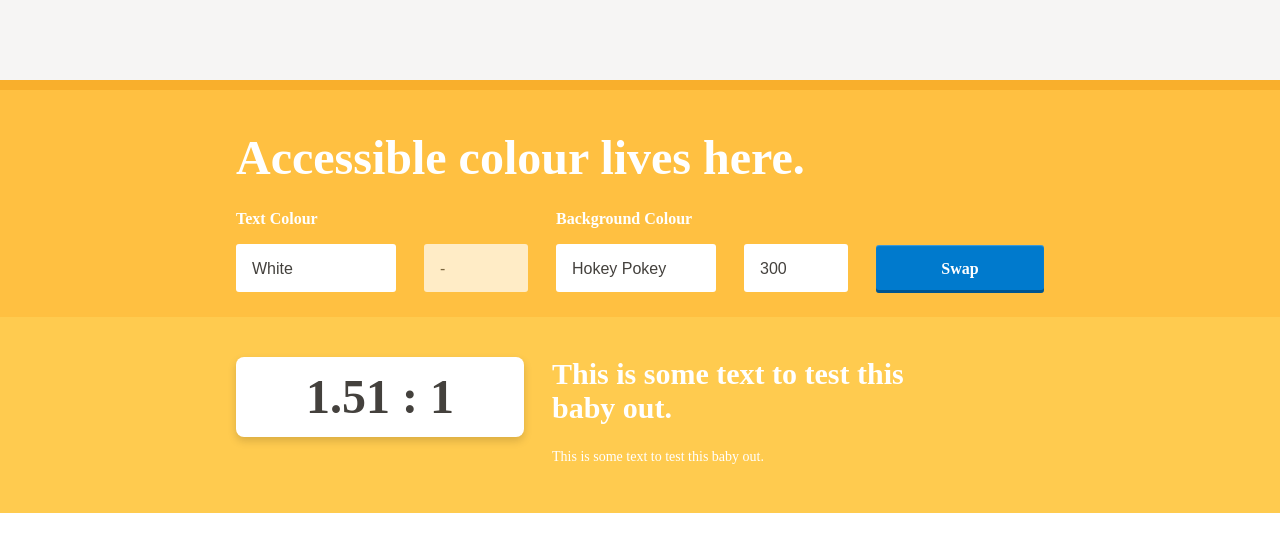
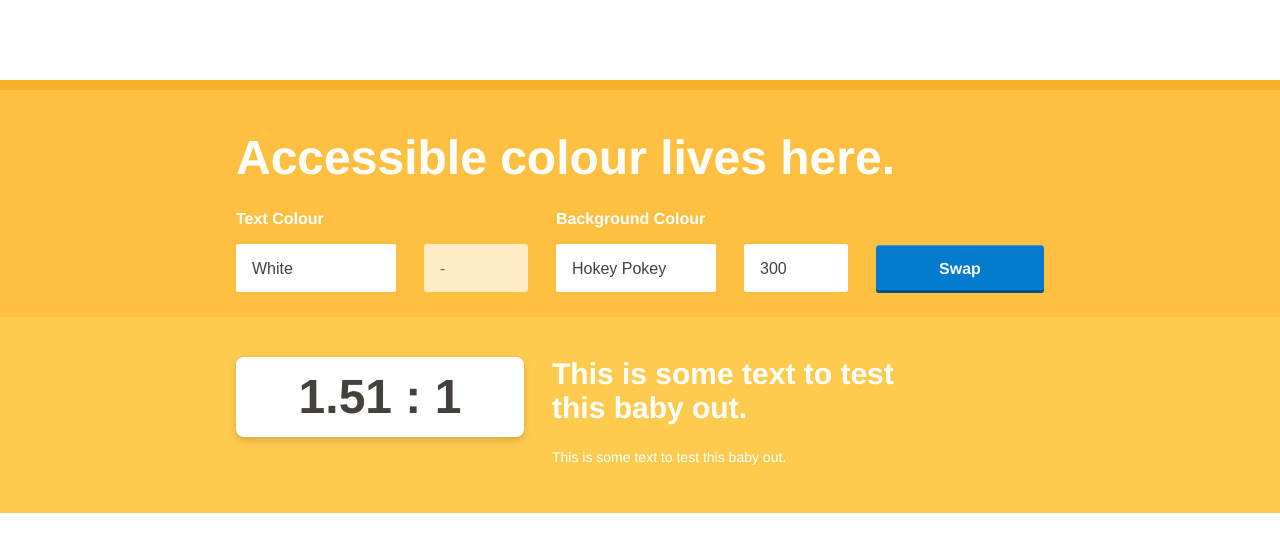
Before and after one commit to alteste/13-Shades-of-Hokey-Pokey, a plain HTML site: page index.html in a window 1280 px wide. Drawn offline with nearby package versions, Linux system fonts and the light colour scheme; a script that the page names is missing.

Commit message:
Add files via upload

```diff
--- a/index.html
+++ b/index.html
@@ -23,7 +23,7 @@
         .top-stripe {
             width: 100%;
             height: 80px;
-            background-color: #f6f5f4;
+            background-color: #ffffff;
         }
 
         .input-stripe-container {
@@ -41,7 +41,7 @@
         .heading {
             font-size: 48px;
             color: #ffffff;
-            font-family: 'Story Sans';
+            font-family: 'Story Sans', 'Helvetica Neue', helvetica, sans-serif;
             font-weight: bold;
             line-height: 56px;
         }
@@ -61,7 +61,7 @@
         .label {
             font-size: 16px;
             color: #ffffff;
-            font-family: 'Story Sans';
+            font-family: 'Story Sans', 'Helvetica Neue', helvetica, sans-serif;
             font-weight: bold;
         }
 
@@ -114,7 +114,7 @@
 
             border-radius: 3px;
             font-size: 16px;
-            font-family: 'Story Sans';
+            font-family: 'Story Sans', 'Helvetica Neue', helvetica, sans-serif;
             font-weight: bold;
             color: #ffffff;
             box-shadow: inset 0 1px 1px rgba(255, 255, 255, 0.25), inset 0 -3px 0px rgba(0, 0, 0, 0.3);
@@ -156,7 +156,7 @@
             border-radius: 8px;
             box-shadow: 0 4px 8px rgba(0, 0, 0, 0.15);
             background-color: #ffffff;
-            font-family: 'Story Sans';
+            font-family: 'Story Sans', 'Helvetica Neue', helvetica, sans-serif;
             color: #44413d;
             font-size: 48px;
             line-height: 80px;
@@ -175,7 +175,7 @@
         }
 
         .large-sample {
-            font-family: 'Story Sans';
+            font-family: 'Story Sans', 'Helvetica Neue', helvetica, sans-serif;
             font-size: 30px;
             font-weight: bold;
             color: inherit;
@@ -183,7 +183,7 @@
 
         .normal-sample {
             margin-top: 24px;
-            font-family: 'Story Sans';
+            font-family: 'Story Sans', 'Helvetica Neue', helvetica, sans-serif;
             font-size: 14px;
             font-weight: regular;
             color: inherit;
@@ -197,7 +197,6 @@
             }
 
             .input-stripe, .output-stripe {
-                padding-top: 24px;
                 width: 100%;
             }
 
```
